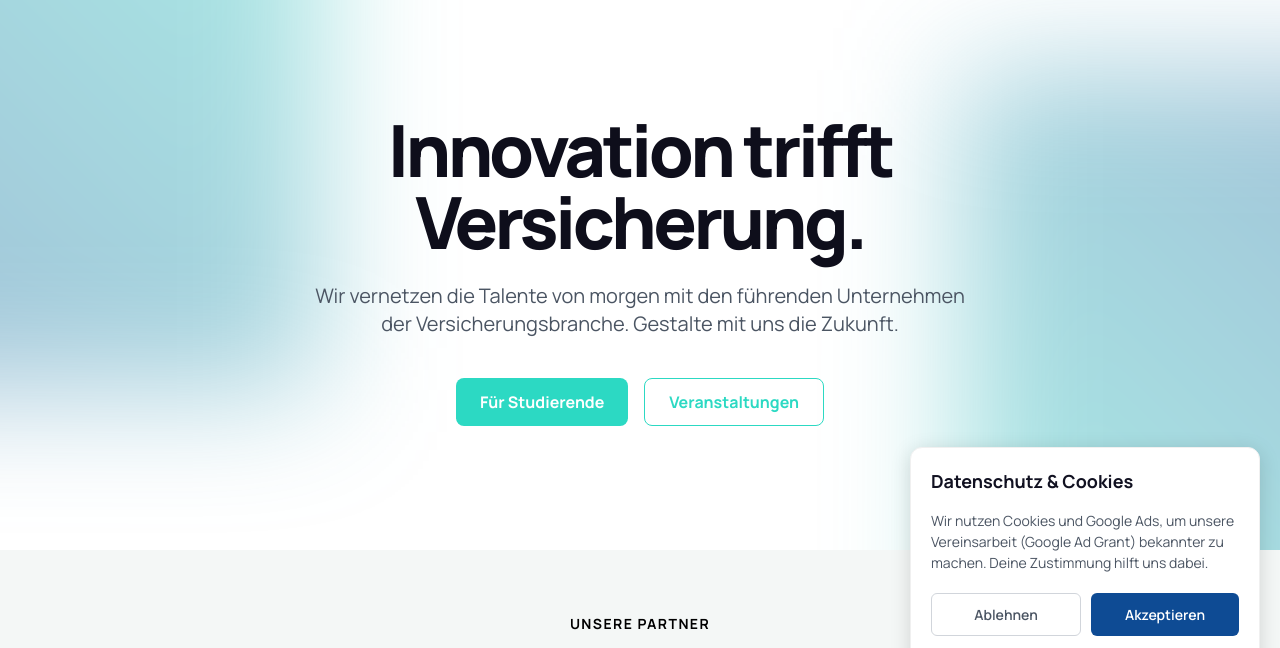
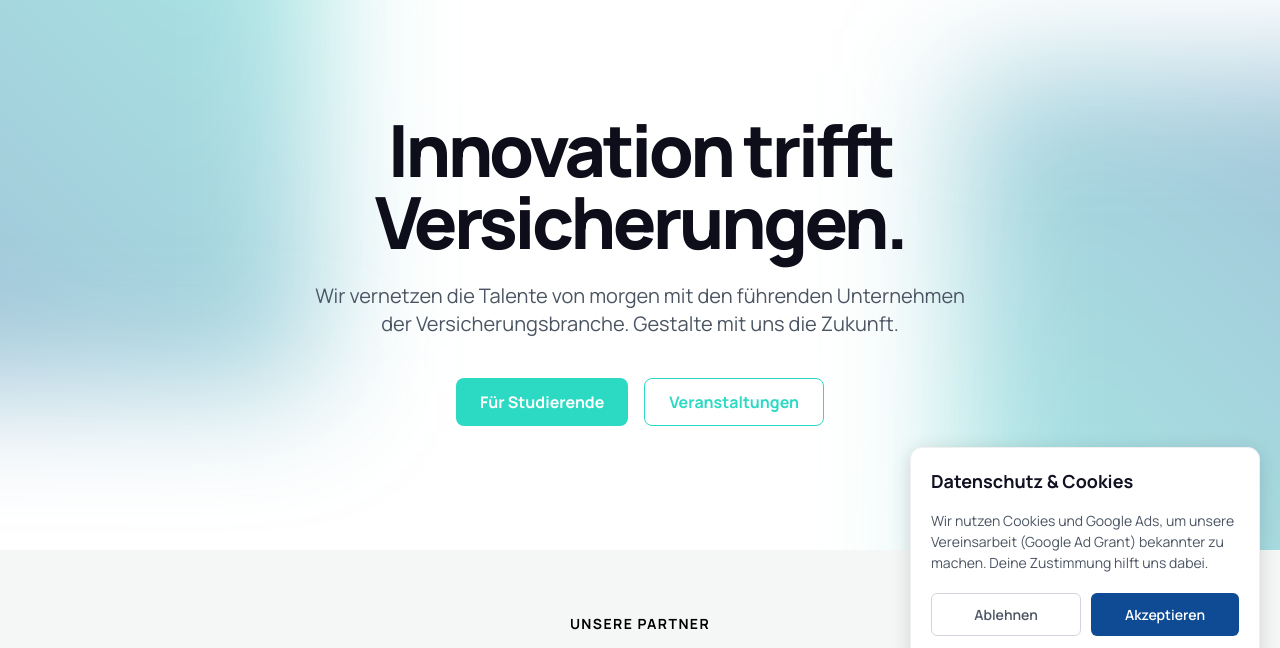
Before and after one commit to NextGenForumDEV/nextgen-webseite-test1, a website: page index.html in a window 1280 px wide. Shown: the part 90-738 px from the top of the page. Drawn offline with nearby package versions, Linux system fonts and the light colour scheme.

Commit message:
Update index.html

```diff
--- a/index.html
+++ b/index.html
@@ -90,7 +90,7 @@
                 <div
                     class="relative z-10 mx-auto flex h-full max-w-4xl flex-col items-center justify-center px-4 text-center">
                     <h1 class="text-5xl font-extrabold leading-tight tracking-tighter md:text-6xl lg:text-7xl">
-                        Innovation trifft Versicherung.
+                        Innovation trifft Versicherungen.
                     </h1>
                     <p class="mt-6 max-w-2xl text-lg text-gray-600 dark:text-gray-300 md:text-xl">
                         Wir vernetzen die Talente von morgen mit den führenden Unternehmen der Versicherungsbranche.
```
